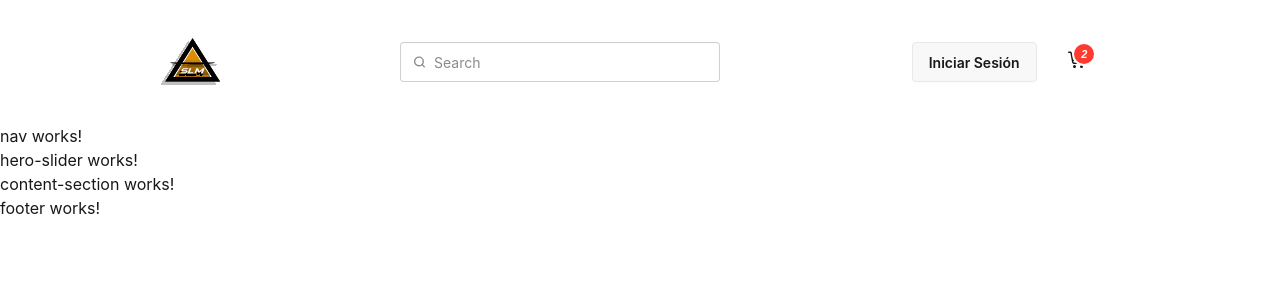
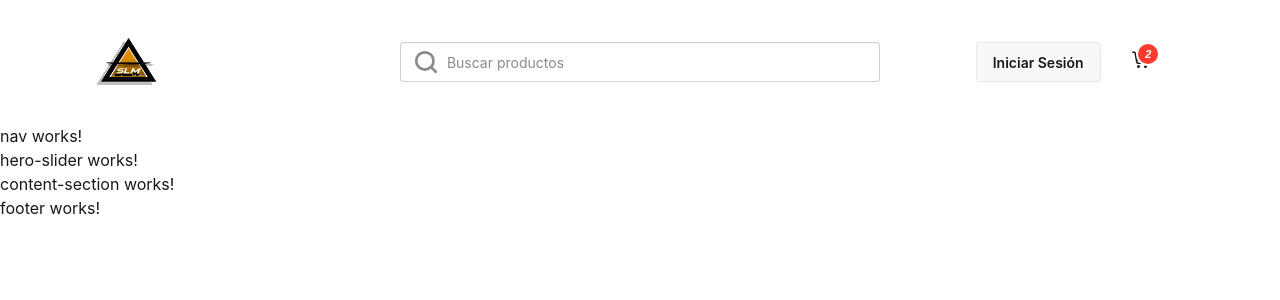
Before and after one commit to lusteroak/SinLicencia, an Angular app in the folder SinLicenciaFrontEnd/: page / in a window 1280 px wide. Shown: the top 300 px of the page. Built offline with nearby package versions, Linux system fonts and the light colour scheme.

Commit message:
Fix header placement

```diff
--- a/SinLicenciaFrontEnd/src/app/components/header/header.html
+++ b/SinLicenciaFrontEnd/src/app/components/header/header.html
@@ -1,5 +1,5 @@
 <header>
-    <div class="flex p-8 justify-center items-center">
+    <div class="flex p-8 justify-evenly items-center">
         <app-logo-place-holder></app-logo-place-holder>
         <app-search-bar-header></app-search-bar-header>
         <div class="flex w-60 justify-evenly items-baseline">
--- a/SinLicenciaFrontEnd/src/app/components/search-bar-header/search-bar-header.html
+++ b/SinLicenciaFrontEnd/src/app/components/search-bar-header/search-bar-header.html
@@ -1,11 +1,11 @@
 <div class="w-120">
-    <label class="input">
-        <svg class="h-[1em] opacity-50" xmlns="http://www.w3.org/2000/svg" viewBox="0 0 24 24">
-            <g stroke-linejoin="round" stroke-linecap="round" stroke-width="2.5" fill="none" stroke="currentColor">
+    <label class="input w-120">
+        <svg class="h-[2em] opacity-50 bg-red" xmlns="http://www.w3.org/2000/svg" viewBox="0 0 24 24">
+            <g stroke-linejoin="round" stroke-linecap="round" stroke-width="2.5" fill="none" stroke="currentColor" class="text-red">
                 <circle cx="11" cy="11" r="8"></circle>
                 <path d="m21 21-4.3-4.3"></path>
             </g>
         </svg>
-        <input type="search" class="grow" placeholder="Search" />
+        <input type="search" class="grow" placeholder="Buscar productos" />
     </label>
 </div>
```
